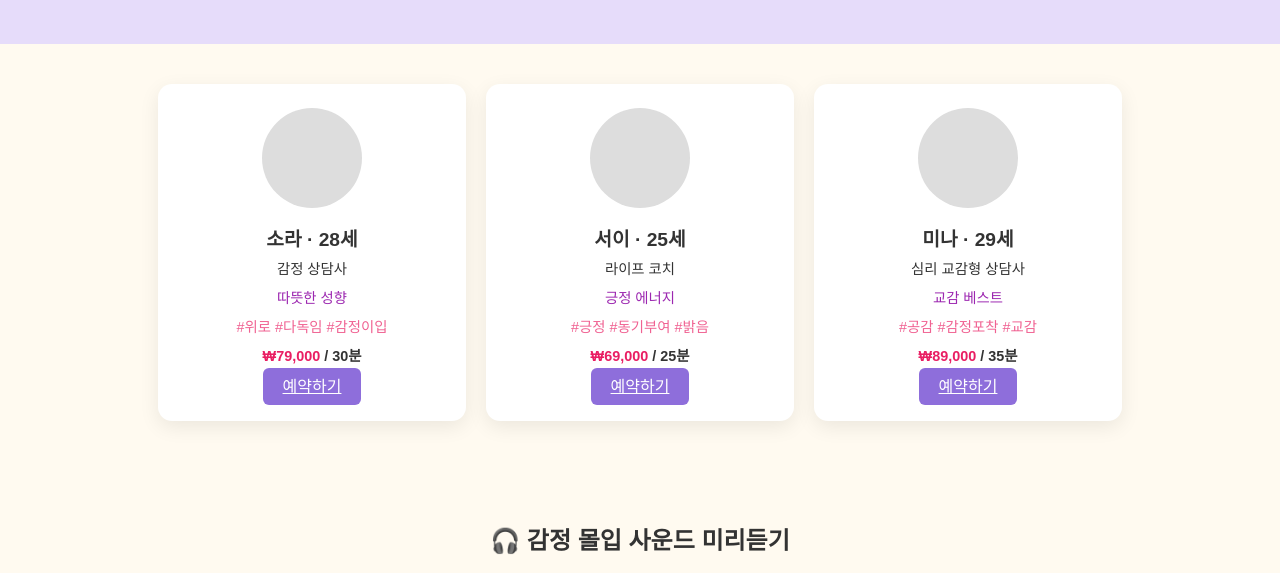
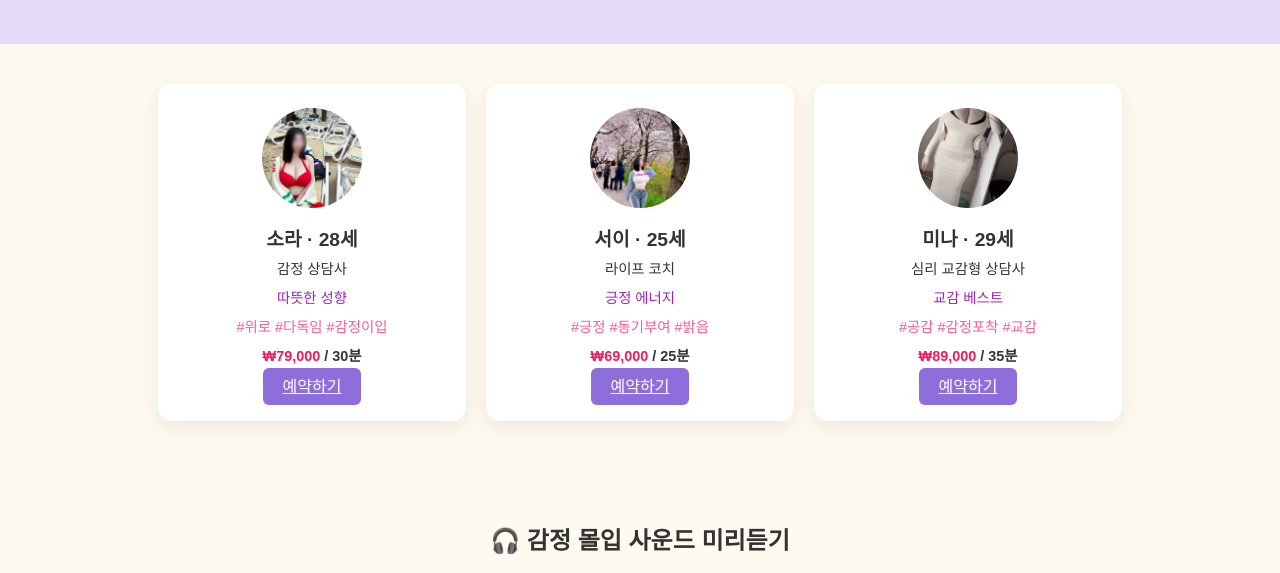
Before and after one commit to OHYURM/seoi, a plain HTML site: page index.html in a window 1280 px wide. Shown: the part 192-765 px from the top of the page. Drawn offline with Linux system fonts and the light colour scheme.

Commit message:
index.html

```diff
--- a/index.html
+++ b/index.html
@@ -177,7 +177,7 @@
 
   <div class="profile-container">
   <div class="profile-card">
-      <div class="profile-image" style="background-image: url('sora.jpg');"></div>
+  <div class="profile-image" style="background-image: url('서이/KakaoTalk_20250708_145603892_01.jpg');"></div>
   <div class="name">소라 · 28세</div>
   <div class="meta">감정 상담사</div>
   <div class="trait">따뜻한 성향</div>
@@ -187,7 +187,7 @@
 </div>
 
 <div class="profile-card">
-      <div class="profile-image" style="background-image: url('seoi.jpg');"></div>
+  <div class="profile-image" style="background-image: url('서이/KakaoTalk_20250708_145603892_02.jpg');"></div>
   <div class="name">서이 · 25세</div>
   <div class="meta">라이프 코치</div>
   <div class="trait">긍정 에너지</div>
@@ -197,7 +197,7 @@
 </div>
 
 <div class="profile-card">
-      <div class="profile-image" style="background-image: url('mina.jpg');"></div>
+  <div class="profile-image" style="background-image: url('서이/KakaoTalk_20250708_145603892_03.jpg');"></div>
   <div class="name">미나 · 29세</div>
   <div class="meta">심리 교감형 상담사</div>
   <div class="trait">교감 베스트</div>
@@ -205,12 +205,14 @@
   <div class="price-time"><span>₩89,000</span> / 35분</div>
   <a class="book-btn" href="#">예약하기</a>
 </div>
+
   </div>
 
   <div class="teaser-audio">
     <h2>🎧 감정 몰입 사운드 미리듣기</h2>
     <audio controls>
-      <source src="seoiyouandme.mp3" type="audio/mpeg" />
+
+      <source src="서이/seoiyouandme.mp3" type="audio/mpeg" />
       브라우저가 오디오를 지원하지 않습니다.
     </audio>
   </div>
```
Lines whose indentation alone changed are shown as unchanged.
